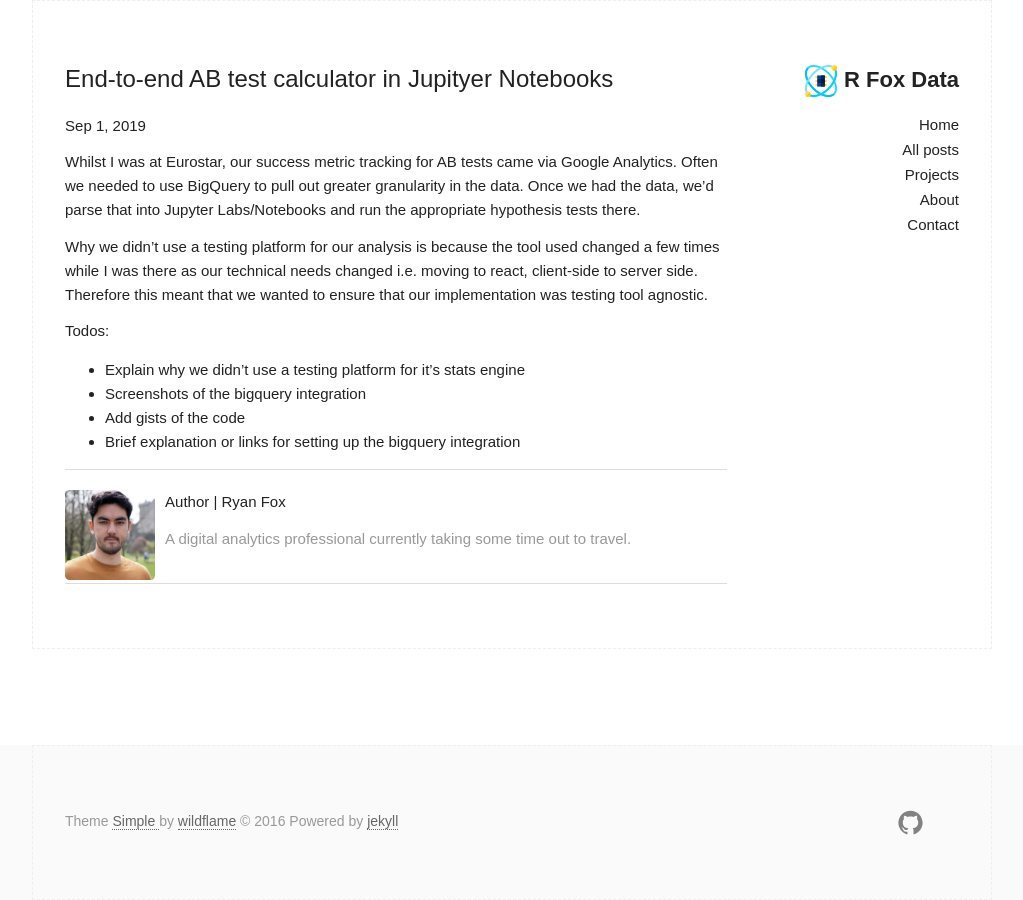
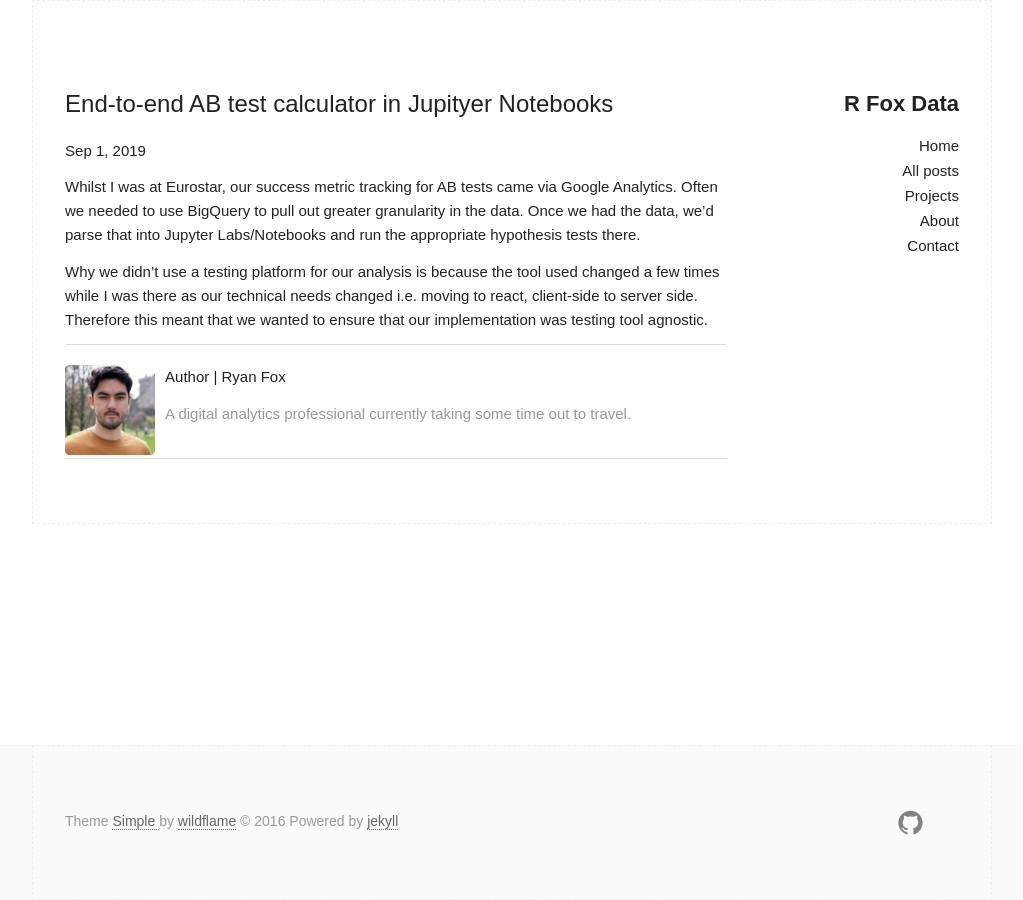
Before and after one commit to rjjfox/rjjfox.github.io, a Jekyll site: the page built from _projects/2019-09-01-Bigquery-to-notebooks-AB-tests.md, in a window 1280 px wide. Shown: the whole page, without its empty margins (128-1151 px from the left). Built offline with Jekyll 4.4.1, drawn with Linux system fonts in a browser that asks for light colours.

```diff
--- a/_includes/header.html
+++ b/_includes/header.html
@@ -1,6 +1,8 @@
 <header class="site-header">
 
-  <h2 class="logo"><img src="{{site.baseurl}}/assets/favicon.png" style="margin-right: 7px"><a href="{{ site.baseurl }}/">{{ site.title }}</a></h2>
+  <!-- <h2 class="logo"><img src="{{site.baseurl}}/assets/favicon.png" style="margin-right: 7px"><a href="{{ site.baseurl }}/">{{ site.title }}</a></h2> -->
+
+  <h2 class="logo"><a href="{{ site.baseurl }}/">{{ site.title }}</a></h2>
 
   <div class="nav">
 
--- a/_projects/2019-09-01-Bigquery-to-notebooks-AB-tests.md
+++ b/_projects/2019-09-01-Bigquery-to-notebooks-AB-tests.md
@@ -11,8 +11,8 @@ Whilst I was at Eurostar, our success metric tracking for AB tests came via Goog
 
 Why we didn't use a testing platform for our analysis is because the tool used changed a few times while I was there as our technical needs changed i.e. moving to react, client-side to server side. Therefore this meant that we wanted to ensure that our implementation was testing tool agnostic.
 
-Todos:
-- Explain why we didn't use a testing platform for it's stats engine
-- Screenshots of the bigquery integration
-- Add gists of the code
-- Brief explanation or links for setting up the bigquery integration
+<!-- TODO Explain why we used BigQuery and our own significance calculator instead of a testing platform -->
+<!-- TODO Explain how this is the first real project -->
+<!-- TODO Photo of the BigQuery implementation and a short explanation of how to do this -->
+<!-- TODO Small snippet of the code and photo of the graphs -->
+<!-- TODO Small explanation of the tests used -->
--- a/_sass/_base.scss
+++ b/_sass/_base.scss
@@ -146,10 +146,16 @@ body {
 
 /* Typography
 –––––––––––––––––––––––––––––––––––––––––––––––––– */
-h1, h2, h3, h4, h5, h6 {
-  margin-top: 0;
+h1, h2 {
+  margin-top: 2.5rem;
   margin-bottom: 2rem;
   font-weight: 400; }
+h3, h4, h5, h6 {
+  margin-top: 2.5rem;
+  margin-bottom: 1rem;
+  font-weight: 400;
+}
+
 h1 { font-size: 2.2rem; line-height: 1.2;  letter-spacing: 0rem;}
 h2 { font-size: 2.0rem; line-height: 1.25; letter-spacing: 0rem; }
 h3 { font-size: 1.7rem; line-height: 1.3;  letter-spacing: -.1rem; }
@@ -173,13 +179,21 @@ p {
 
 /* Links
 –––––––––––––––––––––––––––––––––––––––––––––––––– */
-a {
+a,
+header a {
   color: #222;
   text-decoration: none;
   //background-color: transparent;
   -webkit-transition: color .4s;
   transition: ease color .4s;
 }
+
+p:not(.readmore) a {
+  color: #07C;
+  text-decoration: none;
+  cursor: pointer;
+}
+
 a:hover {
   color: #b1b1b1;
   text-decoration: underline;
```
Also changed, not shown: _posts/2019-09-18-basic-git-commands.md (added, +97 -0 lines).
